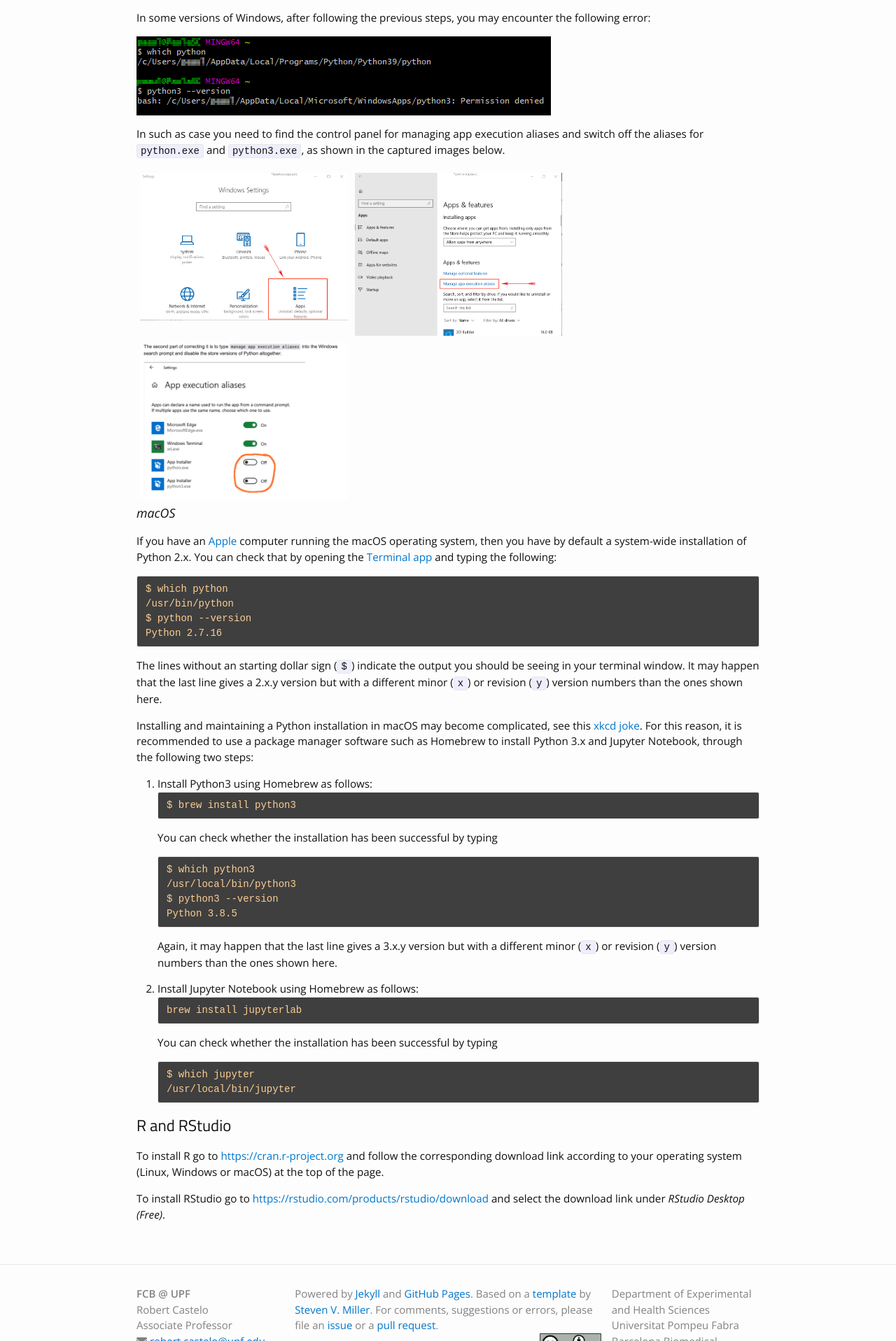
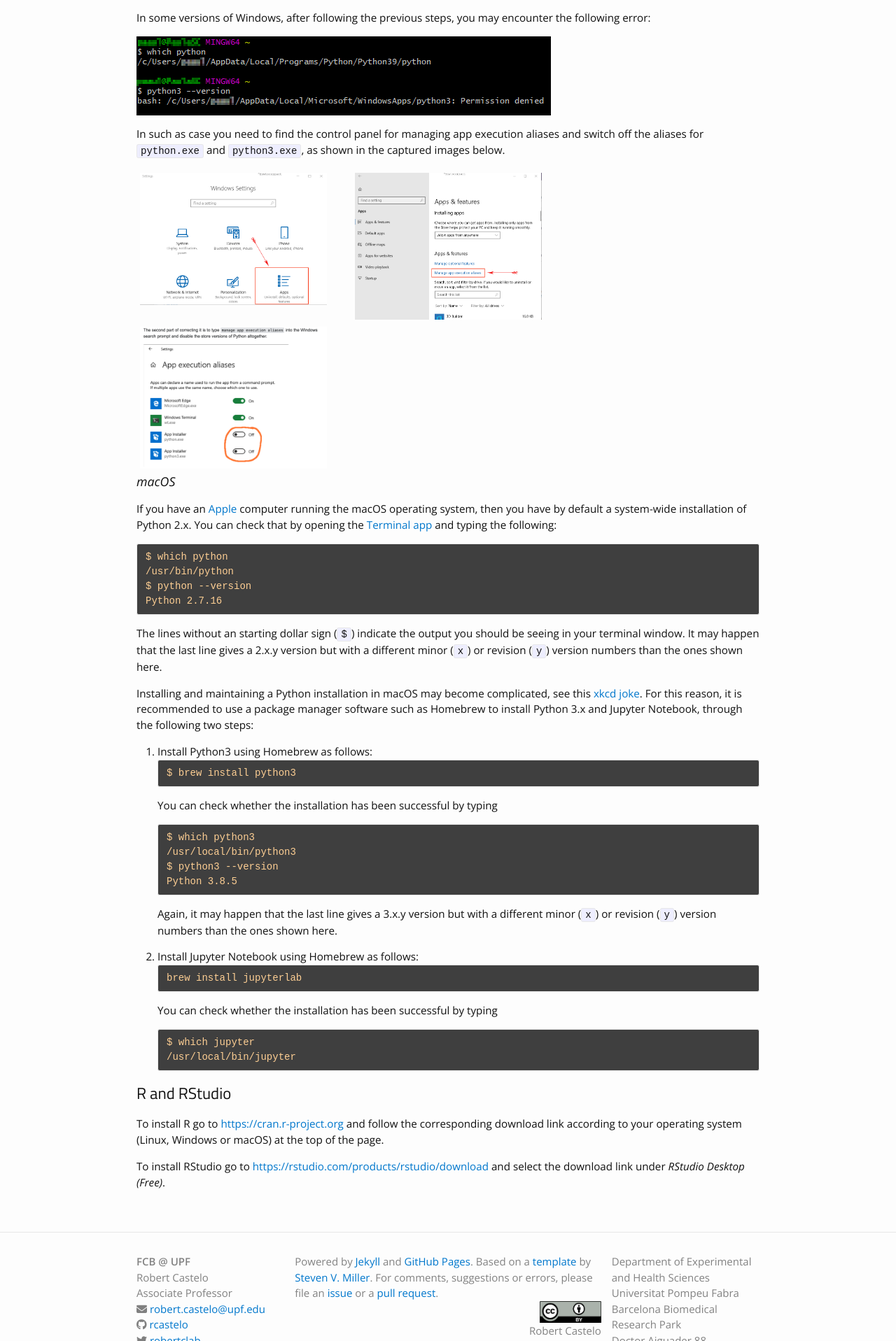
Before and after one commit to funcompbio/funcompbio.github.io, a Jekyll site: the page built from setup.md, in a window 1280 px wide. Shown: the part 3854-5771 px from the top of the page at 70% size. Built offline with Jekyll 4.4.1, drawn with Linux system fonts in a browser that asks for light colours; nearby versions of some CDN libraries.

Commit message:
Updated setup instructions.

```diff
--- a/setup.md
+++ b/setup.md
@@ -254,13 +254,13 @@
 
 <div class="sbys-row">
   <div class="sbys-column">
-    <img src="/_images/ChangeExecAliasesWindows1.png" style="width:100%"/>
+    <img src="/_images/ChangeExecAliasesWindows1.png" style="width:90%"/>
   </div>
   <div class="sbys-column">
-    <img src="/_images/ChangeExecAliasesWindows2.png" style="width:100%"/>
+    <img src="/_images/ChangeExecAliasesWindows2.png" style="width:90%"/>
   </div>
   <div class="sbys-column">
-    <img src="/_images/ChangeExecAliasesWindows3.png" style="width:100%"/>
+    <img src="/_images/ChangeExecAliasesWindows3.png" style="width:90%"/>
   </div>
 </div>
 
```
